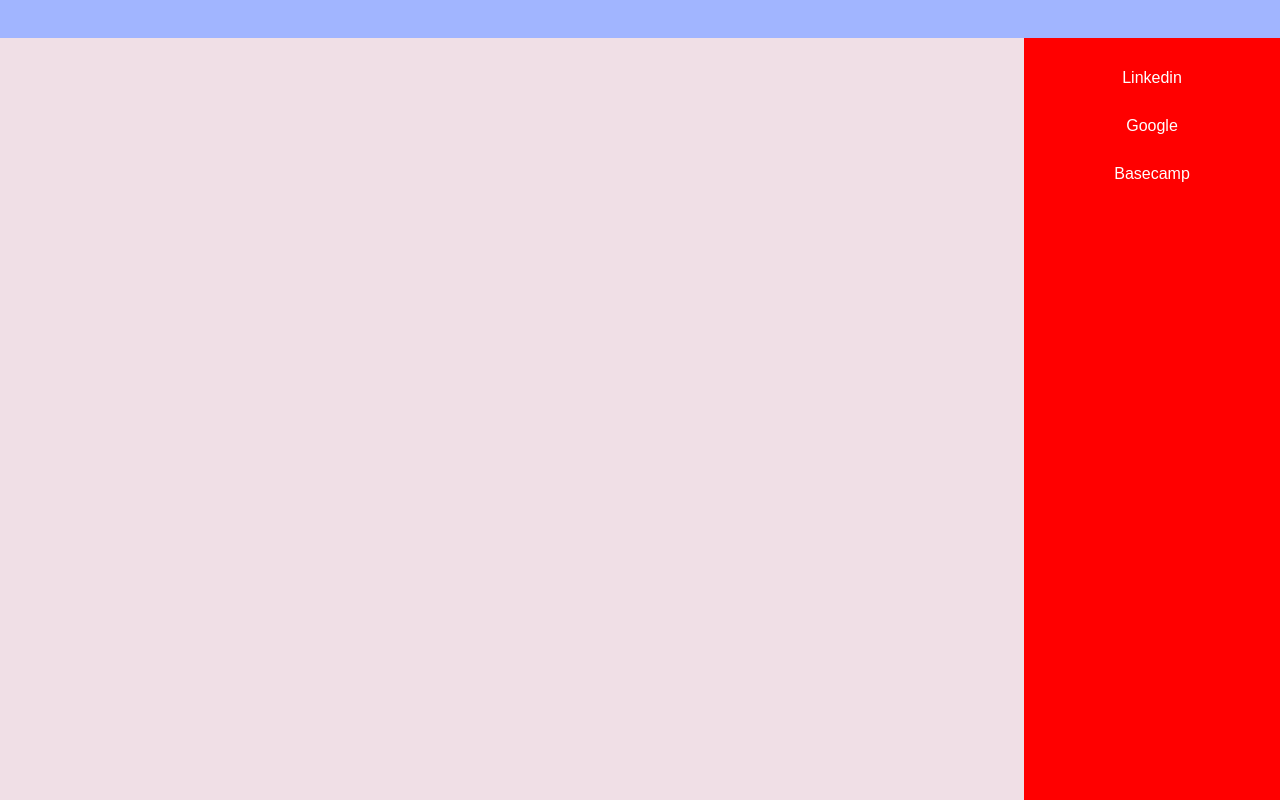
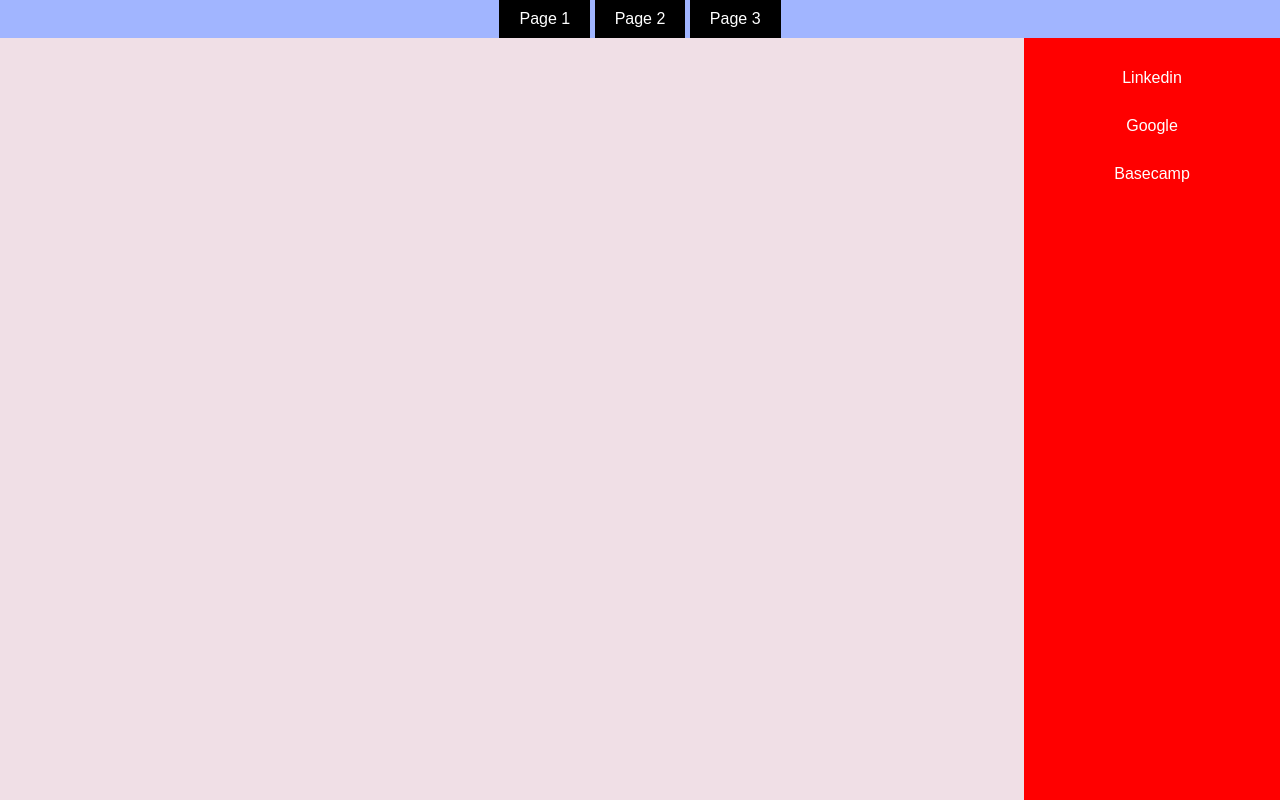
Before and after one commit to navyas-design/webdev_lab8, a plain HTML site: page index.html in a window 1280 px wide. Drawn offline with Linux system fonts and the light colour scheme.

Commit message:
style.css

```diff
--- a/css/style.css
+++ b/css/style.css
@@ -20,9 +20,6 @@ body {
 
 #main-navbar ul li {
 	display: inline-block;
-	float: left;
-	position: relative;
-	right: 50%;
 }
 
 #main-navbar ul li a {
@@ -30,6 +27,8 @@ body {
 	padding: 10px 20px;
 	color: #fff;
 	text-decoration: none;
+	background-color: #000;
+
 }
 
 #main-navbar ul li a:hover {
```
